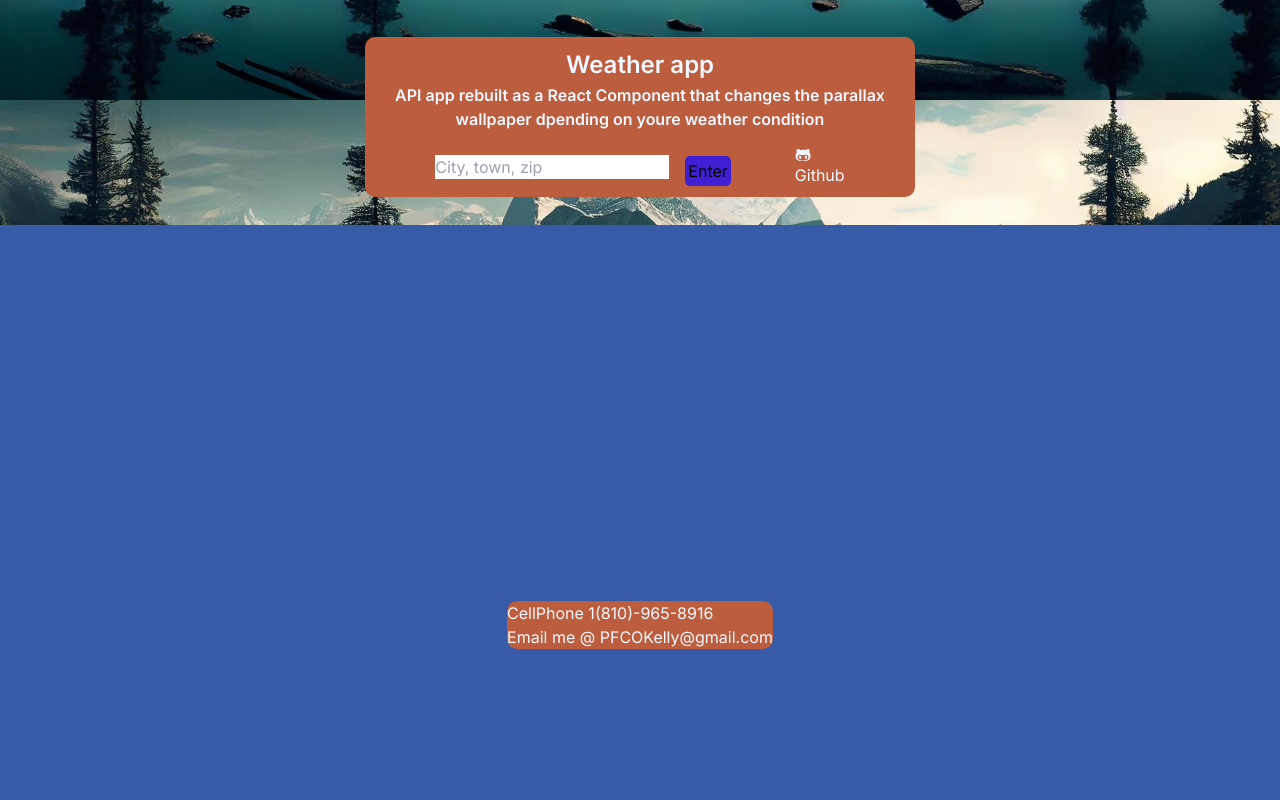
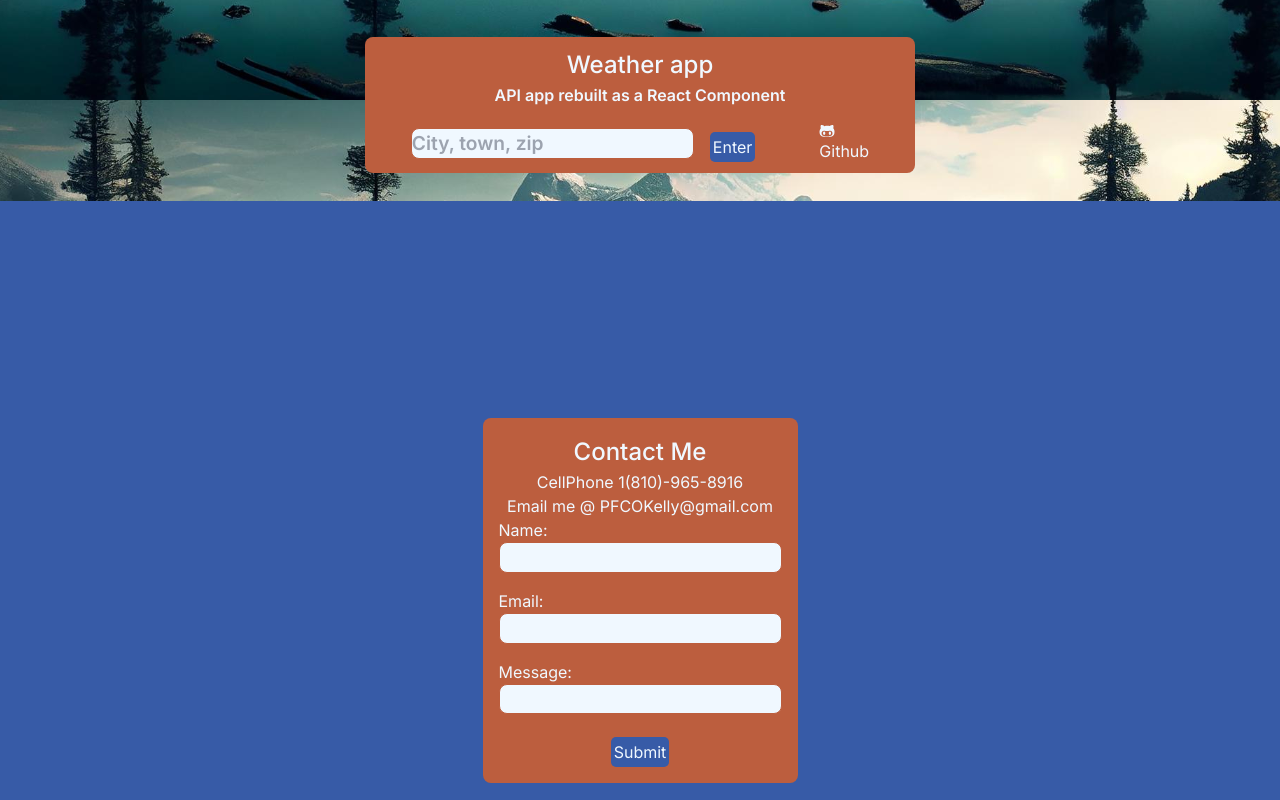
Before and after one commit to WoollyCoyote/Portfolio, a Next.js app: page / in a window 1280 px wide. Shown: the part 1500-2300 px from the top of the page. Built offline with nearby package versions, Linux system fonts and the light colour scheme.

Commit message:
version 3.13 added alot more to the contact me page

```diff
--- a/src/app/globals.css
+++ b/src/app/globals.css
@@ -12,7 +12,25 @@ body {
   padding: 0;
   overflow-x: hidden;
 }
+input{
+  background-color: var(--theme-two-clr);
+  color: black;
+  border-radius: 8px;
+  border: 1px solid var(--theme-one-clr);
+  font-size: 1.2rem;
+  font-weight: 600;
 
+}
+button{
+  margin-top: 7PX;
+  background-color: var(--theme-three-clr);
+padding:3px;
+border-radius: 5px;
+}
+button:hover{
+  background-color: rgb(219, 216, 231);
+
+}
 .center {
   display: flex;
   justify-content: center;
@@ -30,16 +48,13 @@ body {
 
 .card {
   background-color: var(--theme-one-clr);
-  border-radius: 10px;
+  border-radius: 8px;
   z-index: 1;
   color: var(--theme-two-clr);
 }
 
 .container {
-  display: flex;
-  justify-content: center;
   gap:1em;
-  align-items: center;
   flex-direction: column;
 }
 
@@ -65,7 +80,7 @@ body {
 .title {
   text-align: center;
   font-size: 1.5rem;
-  font-weight: 600;
+  font-weight: 500;
 }
 
 .subTitle {
@@ -82,9 +97,26 @@ body {
 
 .contact {
   background-color: var(--theme-three-clr);
+  transform: translateZ(0);
   min-height: 100vh;
   min-height: 100svh;
   font-weight: 400;
+}
+
+.contactDiv {
+  padding:1em;
+  flex-direction: column;
+  z-index: -1;
+}
+
+.contactForm{
+  flex-direction: column;
+  z-index: -1;
+gap:1em;
+}
+
+.contactInput{
+width:min-content
 }
 
 .project {
@@ -120,12 +152,3 @@ body {
   color: black;
   border-radius: 10px;
 }
-
-.contactDiv {
-  z-index: -1;
-}
-
-.contact {
-  transform: translateZ(0);
-  color: #ccc;
-}
--- a/src/components/contact.js
+++ b/src/components/contact.js
@@ -1,13 +1,26 @@
 const contact = () => {
     return (
-        <div className="contactDiv">
-            <div className='card'>
-
+        <div className="contactDiv center card">
+            <h2 className="title">Contact Me</h2>
             <p>CellPhone 1(810)-965-8916</p>
             <p>Email me @ PFCOKelly@gmail.com</p>
-            </div>
+            <form className="contactForm center">
+                <label className="contactInput">
+                    Name:
+                    <input type="text" name="name" />
+                </label>
+                <label className="contactInput">
+                    Email:
+                    <input type="text" name="email" />
+                </label>
+                <label className="contactInput">
+                    Message:
+                    <input type="text" name="message" />
+                </label >
+                <button className="contactBtn">Submit</button>
+            </form>
         </div>
-     );
-}
+    );
+};
 
 export default contact;
--- a/src/components/portfolio/portfolio.css
+++ b/src/components/portfolio/portfolio.css
@@ -10,43 +10,21 @@
 }
 .btninputlink{
     padding-top: 1em;
-    display: flex;
-    justify-content: center;
-    align-items: center;
     flex-direction:row;
     gap:2em;
 
 }
 .weatherInputBox {
-    color:black;
-    display: flex;
     gap:1em;
-    justify-content: center;
-    align-items: center;
 }
-.wthrbtn{
-    margin-top: 7PX;
-    background-color: rgb(65, 31, 212);
-padding:3px;
-border-radius: 5px;
-}
-.wthrbtn:hover{
-    background-color: rgb(219, 216, 231);
 
-}
 .weatherData{
-    display: flex;
-    justify-content: center;
-    align-items: center;
     flex-direction:row;
     margin-top: 5vh;
 gap: 5%;
 }
 
 .oilAppBox {
-    display: flex;
-    justify-content: center;
-    align-items: center;
     flex-direction: column;
     margin: 3%;
     padding: 10px;
@@ -63,9 +41,6 @@ gap: 5%;
 }
 
 .oilImgandDis {
-    display: flex;
-    justify-content: center;
-    align-items: center;
     flex-direction: column;
 }
 
@@ -75,16 +50,10 @@ gap: 5%;
 
 .oilAppDiscription {
     flex: 1;
-    display: flex;
-    justify-content: center;
-    align-items: center;
 }
 
 .Oillinks{
     margin: 1em;
-    display: flex;
-    justify-content: center;
-    align-items: center;
     flex-direction:row;
     gap:2em;
 }
--- a/src/components/portfolio/portfolio.js
+++ b/src/components/portfolio/portfolio.js
@@ -29,14 +29,14 @@ const Portfolio = () => {
   }, [pageDetails.location]);
 
   return (
-    <div className="container">
+    <div className="center container">
 
       <div className="card oilAppBox">
         <h2 className="title">Oil Life</h2>
         <h4 className="subTitle">
-          NEXT CRUD APP with a seperate JSON server for backend Data
+          NEXT.JS CRUD APP with a seperate JSON server for backend Data
         </h4>
-        <div className="oilImgandDis">
+        <div className="oilImgandDis center">
 
         <Image
         className="oilAppImg"
@@ -49,7 +49,7 @@ const Portfolio = () => {
           a oil tracking app for keeping a log of each of youre vehicles current oil use and when to change oil. The Data is
           stored with a Json server running on *Render.com* and the front end is deployed on vercel
         </p>
-        <div className="Oillinks">
+        <div className="Oillinks center">
           <div className="oilLinkLive">
             <Link href="https://nextcrud-sage.vercel.app">Deployed on</Link>
             <svg
@@ -76,14 +76,14 @@ const Portfolio = () => {
 
       <div className="card weatherBox">
       <h2 className="title">Weather app</h2>
-        <h3 className="subTitle">API app rebuilt as a React Component that changes the parallax wallpaper dpending on youre weather condition</h3>
+        <h3 className="subTitle">API app rebuilt as a React Component</h3>
         {pageDetails.getWeather && (
           <Weather
             weatherLocation={pageDetails.weatherLocation.toUpperCase()}
           />
         )}
-<div className="btninputlink">
-       <div className="weatherInputBox">
+<div className="btninputlink center">
+       <div className="weatherInputBox center">
         <input
           id="textInput"
           hidden={pageDetails.inputVis}
--- a/src/components/portfolio/weather.js
+++ b/src/components/portfolio/weather.js
@@ -27,8 +27,6 @@ const Weather = (props) => {
       const results = await response.text();
       setWeatherapi(JSON.parse(results));
       setLoaded(!loaded);
-      // console.log(results, locationToUpperCase);
-      console.log(weatherapi.current.condition.icon)
     } catch (error) {
       console.error(error);
     }
@@ -44,7 +42,7 @@ const Weather = (props) => {
     <div>
       <div id="weatherAPI">
         {loaded && (
-          <div className="weatherData">
+          <div className="weatherData center">
             <h1 className="weatherLocation">{props.weatherLocation}</h1>
             <p>{weatherapi.current.temp_f}</p>
             <p>{weatherapi.current.condition.text}</p>
```
